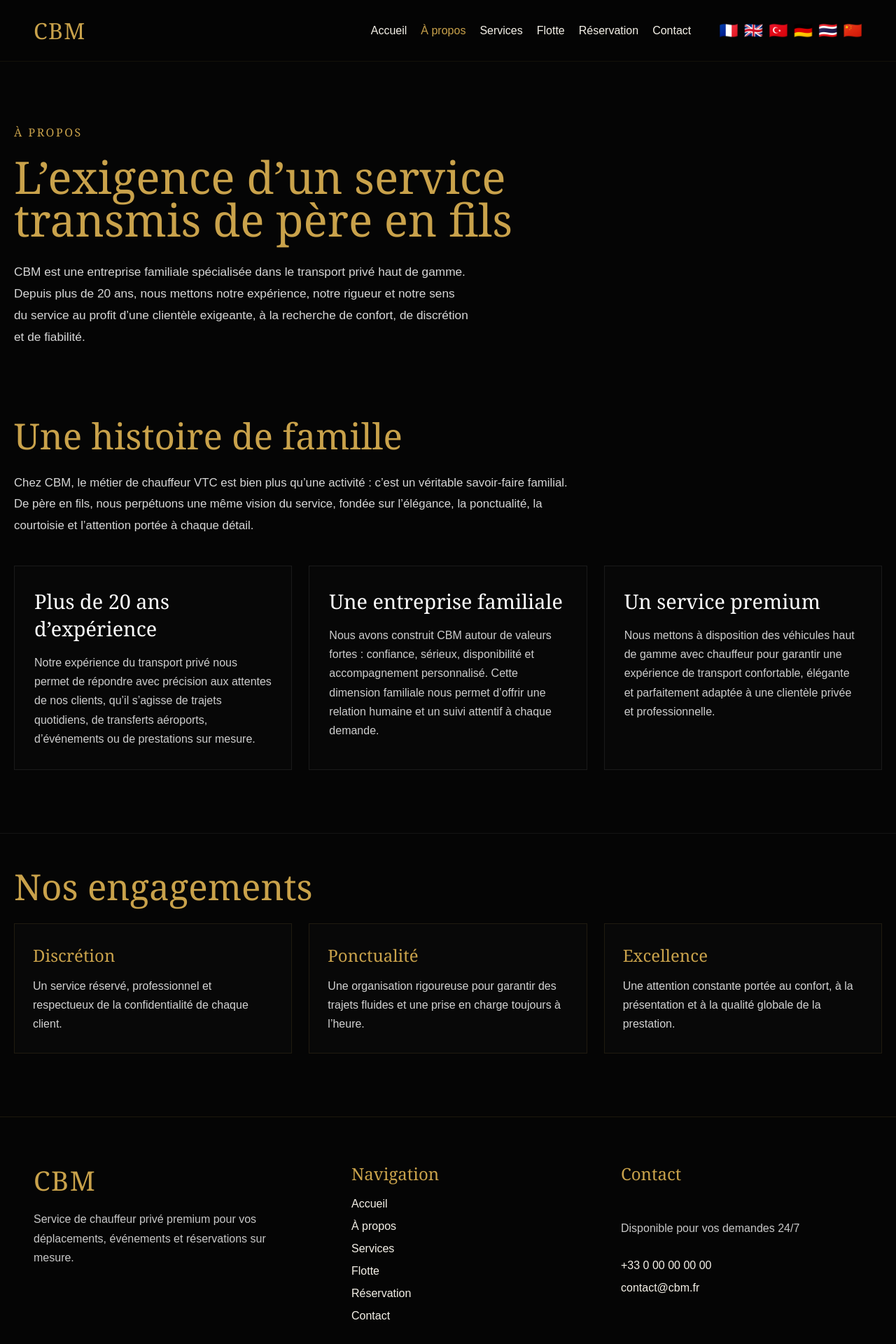
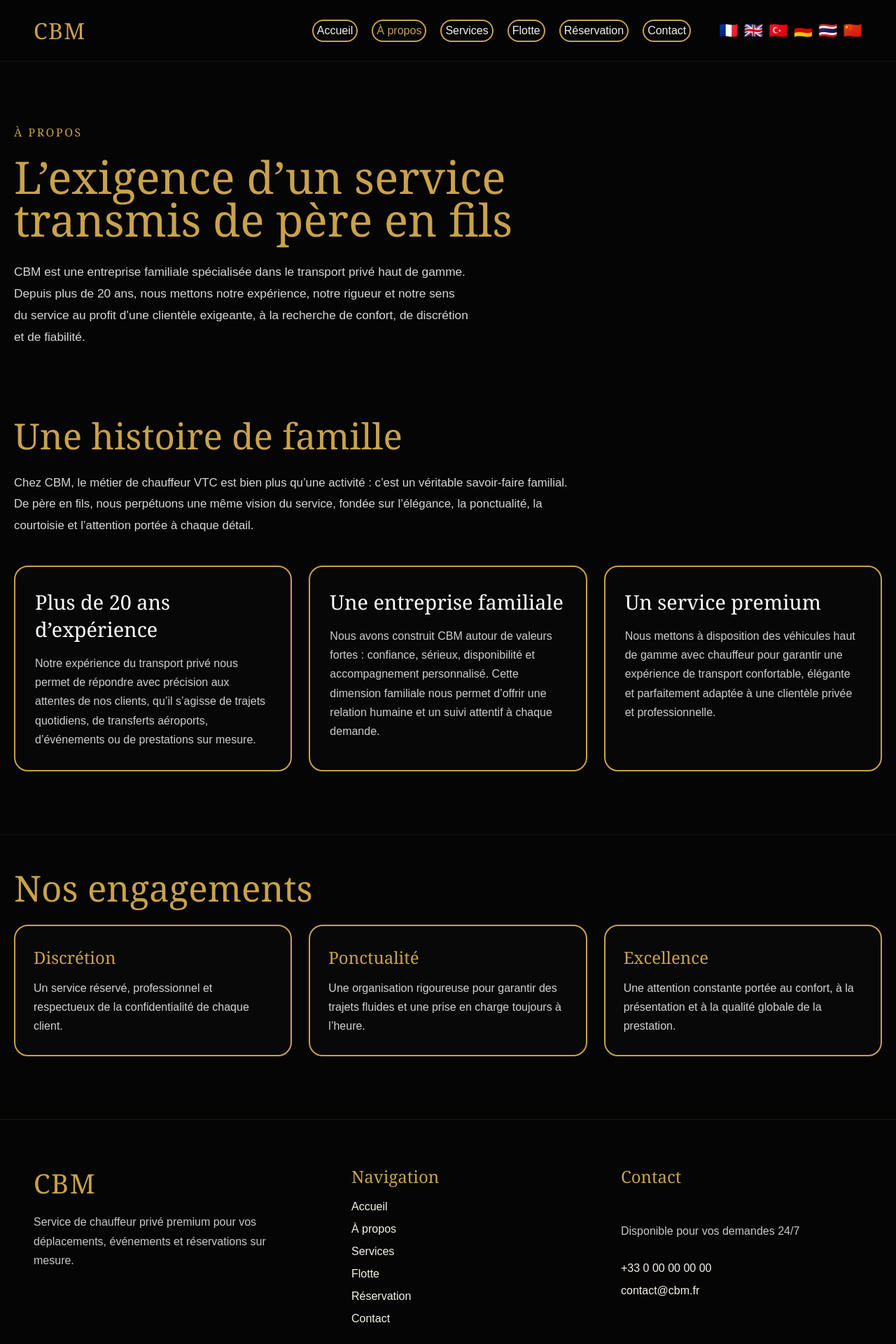
Before and after one commit to Mohoua93/CBM, a React (Create React App) app in the folder apps/frontend/: page /a-propos in a window 1280 px wide. Shown: the top 1920 px of the page at 70% size. Built offline with nearby package versions, Linux system fonts and the light colour scheme; no server answers.

Commit message:
add border-radius button

```diff
--- a/apps/frontend/src/pages/Contact.js
+++ b/apps/frontend/src/pages/Contact.js
@@ -237,8 +237,8 @@ function Contact() {
 
               <div className="contact-info__item">
                 <MailIcon />
-                <a href="mailto:contact@cbm-chauffeur.com">
-                  contact@cbm-chauffeur.com
+                <a href="mailto:contact@cbmservicesandcar.fr">
+                  contact@cbmservciesandcar.fr
                 </a>
               </div>
             </article>
--- a/apps/frontend/src/styles/About.css
+++ b/apps/frontend/src/styles/About.css
@@ -75,9 +75,10 @@
 }
 
 .about-card {
-  padding: 30px 28px;
-  border: 1px solid rgba(255, 255, 255, 0.08);
   background: #070707;
+    border: 2.5px solid #c9a24b;
+    padding: 30px 28px;
+    border-radius: 20px;
 }
 
 .about-card h3 {
@@ -107,8 +108,9 @@
 
 .about-value {
   padding: 28px 26px;
-  border: 1px solid rgba(201, 162, 75, 0.12);
-  background: #080808;
+    border: 2.5px solid #c9a24b;
+    background: #080808;
+    border-radius: 20px;
 }
 
 .about-value__label {
--- a/apps/frontend/src/styles/Booking.css
+++ b/apps/frontend/src/styles/Booking.css
@@ -52,8 +52,9 @@
 
 .booking-highlight {
   padding: 20px 22px;
-  border: 1px solid rgba(201, 162, 75, 0.12);
+    border: 2.5px solid #c9a24b;
     background: #080808;
+    border-radius: 20px;
 }
 
 .booking-highlight__number {
@@ -142,11 +143,12 @@
 }
 
 .booking-submit {
+  border-radius: 20px;
     margin-top: 24px;
     min-width: 220px;
     height: 56px;
     padding: 0 26px;
-  border: 1px solid #c9a24b;
+    border: 2.5px solid #c9a24b;
     background: #c9a24b;
     color: #101010;
     font-size: 1rem;
@@ -171,8 +173,9 @@
 
 .booking-info__card {
   padding: 28px 26px;
-  border: 1px solid rgba(255, 255, 255, 0.08);
+    border: 2.5px solid #c9a24b;
     background: #070707;
+    border-radius: 20px;
 }
 
 .booking-info__card h3 {
--- a/apps/frontend/src/styles/Contact.css
+++ b/apps/frontend/src/styles/Contact.css
@@ -134,6 +134,7 @@
 }
 
 .contact-form__submit {
+  border-radius: 20px;
   min-width: 150px;
   height: 54px;
   padding: 0 28px;
--- a/apps/frontend/src/styles/Header.css
+++ b/apps/frontend/src/styles/Header.css
@@ -34,9 +34,12 @@
 
 .header__link {
   color: #f5f1e8;
-  text-decoration: none;
-  font-size: 1rem;
-  transition: color 0.25s ease;
+    text-decoration: none;
+    font-size: 1rem;
+    transition: color 0.25s ease;
+    border: 2.5px solid #c9a24b;
+    border-radius: 20px;
+    padding: 5px 5px;
 }
 
 .header__link:hover,
--- a/apps/frontend/src/styles/Home.css
+++ b/apps/frontend/src/styles/Home.css
@@ -93,6 +93,7 @@
   background: #c9a24b;
   border: 1px solid #c9a24b;
   color: #111111;
+  border-radius: 20px;
 }
 
 .home__btn--gold:hover {
@@ -104,6 +105,7 @@
   background: transparent;
   border: 1px solid #c9a24b;
   color: #ffffff;
+  border-radius: 20px;
 }
 
 .home__btn--outline:hover {
@@ -149,12 +151,13 @@
 .service-card {
   min-height: 280px;
     padding: 40px 30px 34px;
-  border: 1px solid rgba(255, 255, 255, 0.08);
+    border: 2.5px solid #c9a24b;
     background: #060606;
     display: flex;
     flex-direction: column;
     align-items: center;
     text-align: center;
+    border-radius: 20px;
 }
 
 .service-card__icon-wrap {
@@ -220,6 +223,7 @@
 
 .booking-field select,
 .booking-field input {
+  border-radius: 20px;
   width: 100%;
   height: 62px;
   padding: 0 18px;
--- a/apps/frontend/src/styles/Services.css
+++ b/apps/frontend/src/styles/Services.css
@@ -53,9 +53,10 @@
 }
 
 .service-box {
+  border-radius: 20px;
   min-height: 260px;
   padding: 34px 30px;
-  border: 1px solid rgba(255, 255, 255, 0.08);
+  border: 2.5px solid #c9a24b;
   background: #070707;
   transition: transform 0.25s ease, border-color 0.25s ease;
 }
@@ -137,6 +138,7 @@
 }
 
 .services-btn--gold {
+  border-radius: 20px;
   background: #c9a24b;
   border: 1px solid #c9a24b;
   color: #101010;
@@ -151,6 +153,7 @@
   background: transparent;
   border: 1px solid #c9a24b;
   color: #ffffff;
+      border-radius: 20px;
 }
 
 .services-btn--outline:hover {
```
Lines whose indentation alone changed are shown as unchanged.
